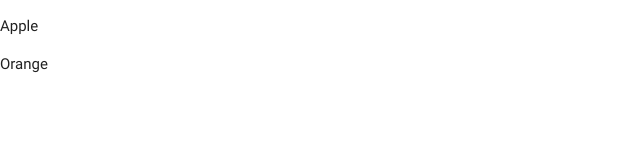
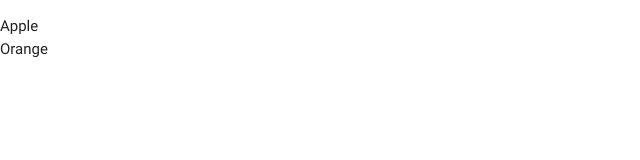
Before and after one commit to piotrlarys/devmeeting, an Angular app: page / in a window 1280 px wide. Shown: the top 160 px of the page, without its empty margins (0-640 px from the left). Built offline with nearby package versions, Linux system fonts and the light colour scheme.

Commit message:
product info added

```diff
--- a/src/app/product/product-list.component.html
+++ b/src/app/product/product-list.component.html
@@ -1,3 +1,7 @@
-<ul *ngFor="let product of products">
-  <li>{{product.name}}</li>
+<ul>
+  <li *ngFor="let prod of products" (click)="product=prod">{{prod.name}}</li>
 </ul>
+
+<div *ngIf="product">
+  <app-product [product]='product'></app-product>
+</div>
--- a/src/app/product/product.component.ts
+++ b/src/app/product/product.component.ts
@@ -1,5 +1,5 @@
 import { Product } from './product.model';
-import { Component, OnInit } from '@angular/core';
+import { Component, OnInit, Input } from '@angular/core';
 
 @Component({
   selector: 'app-product',
@@ -8,7 +8,7 @@ import { Component, OnInit } from '@angular/core';
 })
 export class ProductComponent implements OnInit {
 
-  product: Product;
+  @Input() product: Product;
 
   constructor() { }
 
```
